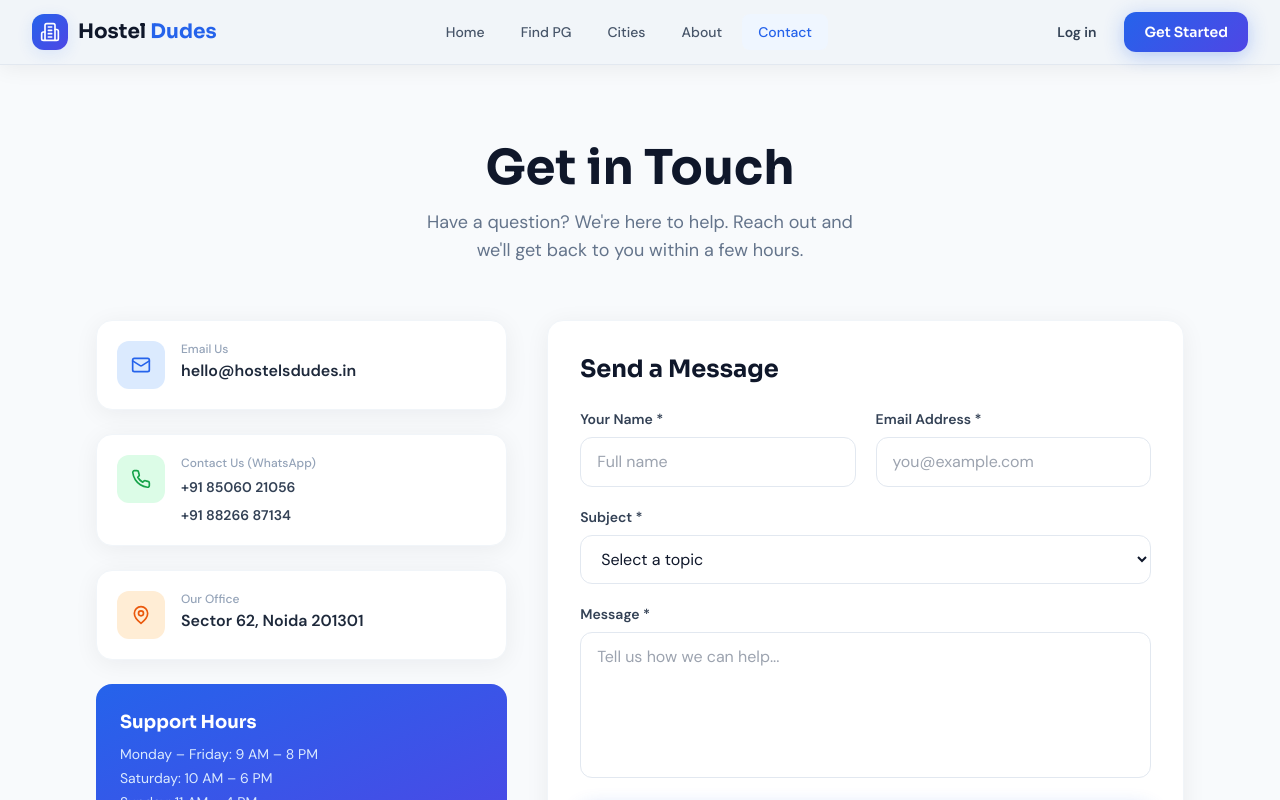
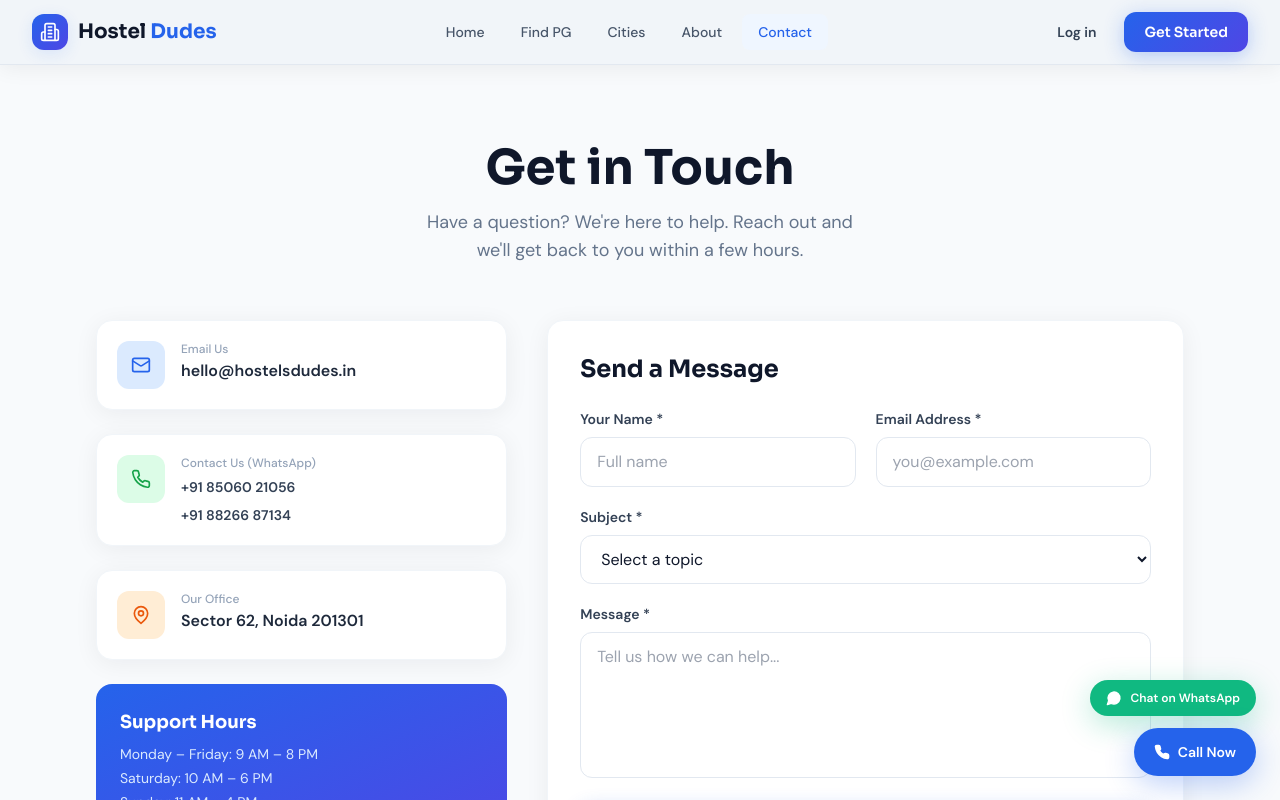
Before and after one commit to rajkumarchaudhari123/hostelsDudes, a Next.js app: page /contact in a window 1280 px wide. Shown: the top 800 px of the page. Built offline with nearby package versions, Linux system fonts and the light colour scheme.

Commit message:
feat: add global premium floating Call Now and WhatsApp contact widget

```diff
--- a/src/app/layout.tsx
+++ b/src/app/layout.tsx
@@ -1,5 +1,6 @@
 import type { Metadata, Viewport } from "next";
 import "./globals.css";
+import FloatingContact from "@/components/layout/FloatingContact";
 
 export const viewport: Viewport = {
   width: "device-width",
@@ -65,7 +66,10 @@ export default function RootLayout({
           rel="stylesheet"
         />
       </head>
-      <body>{children}</body>
+      <body>
+        {children}
+        <FloatingContact />
+      </body>
     </html>
   );
 }
--- /dev/null
+++ b/src/components/layout/FloatingContact.tsx
@@ -0,0 +1,44 @@
+"use client";
+
+import { Phone, MessageCircle } from "lucide-react";
+import { motion, AnimatePresence } from "framer-motion";
+
+export default function FloatingContact() {
+  const phoneNumber = "+918796103287";
+  const whatsappNumber = "918796103287";
+
+  return (
+    <div className="fixed bottom-6 right-6 z-50 flex flex-col gap-3 items-end">
+      <AnimatePresence>
+        {/* WhatsApp Pill */}
+        <motion.a
+          initial={{ opacity: 0, y: 20, scale: 0.9 }}
+          animate={{ opacity: 1, y: 0, scale: 1 }}
+          transition={{ delay: 0.1, duration: 0.3 }}
+          href={`https://wa.me/${whatsappNumber}`}
+          target="_blank"
+          rel="noopener noreferrer"
+          className="flex items-center gap-2 bg-emerald-500 hover:bg-emerald-600 text-white px-4 py-2.5 rounded-full shadow-[0_8px_30px_rgba(16,185,129,0.3)] hover:shadow-[0_8px_30px_rgba(16,185,129,0.5)] hover:-translate-y-0.5 transition-all text-xs font-bold"
+        >
+          <MessageCircle className="w-4 h-4 fill-white" />
+          <span>Chat on WhatsApp</span>
+        </motion.a>
+
+        {/* Call Now Button */}
+        <motion.a
+          initial={{ opacity: 0, y: 20, scale: 0.9 }}
+          animate={{ opacity: 1, y: 0, scale: 1 }}
+          transition={{ duration: 0.3 }}
+          href={`tel:${phoneNumber}`}
+          className="flex items-center gap-2 bg-blue-600 hover:bg-blue-700 text-white px-5 py-3.5 rounded-full shadow-[0_8px_30px_rgba(37,99,235,0.3)] hover:shadow-[0_8px_30px_rgba(37,99,235,0.5)] hover:-translate-y-0.5 transition-all text-sm font-bold relative group"
+        >
+          {/* Subtle pulse animation */}
+          <span className="absolute inset-0 rounded-full bg-blue-500/30 animate-ping group-hover:hidden" style={{ animationDuration: "2s" }} />
+
+          <Phone className="w-4 h-4 fill-white" />
+          <span>Call Now</span>
+        </motion.a>
+      </AnimatePresence>
+    </div>
+  );
+}
```
